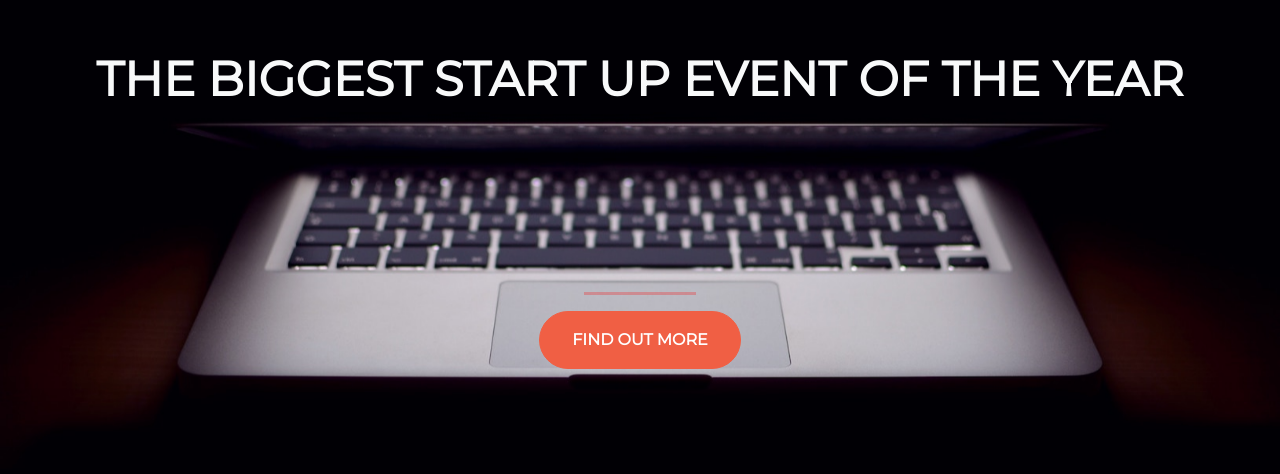
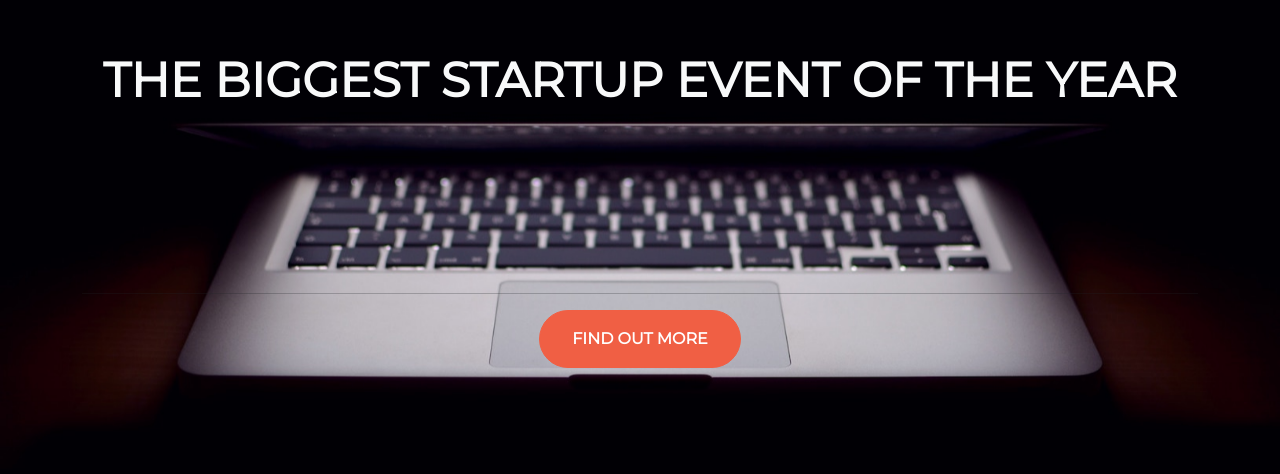
Before and after one commit to satoshimasterbilly/Startup-landing-page, a plain HTML site: page startup!/index.html in a window 1280 px wide. Shown: the part 190-664 px from the top of the page. Drawn offline with nearby package versions, Linux system fonts and the light colour scheme.

Commit message:
Update index.html

```diff
--- a/startup!/index.html
+++ b/startup!/index.html
@@ -8,7 +8,11 @@
     <!-- Google Fonts -->
     <link href="https://fonts.googleapis.com/css?family=Montserrat" rel="stylesheet">
 
-
+    <!-- Note that the below Bootstrap file is a specific version. If you grab the most
+    current from Bootstrap website, you will see the button grow transition being a lot faster
+    than in my video.  Use whichever style sheet you like best! -->
+    <!-- Bootstrap CSS from a CDN. This way you don't have to include the bootstrap file yourself -->
+    <!-- CSS only -->
     <link href="https://cdn.jsdelivr.net/npm/bootstrap@5.3.1/dist/css/bootstrap.min.css" rel="stylesheet" integrity="sha384-4bw+/aepP/YC94hEpVNVgiZdgIC5+VKNBQNGCHeKRQN+PtmoHDEXuppvnDJzQIu9" crossorigin="anonymous">
 
     <!-- My own stylesheet -->
@@ -18,17 +22,18 @@
       <div class="container d-flex align-items-center h-100">
         <div class="row">
           <header class="text-center col-12">
-        <h1 class="text-uppercase"><strong>The biggest start up event of the year</strong></h1>
+              <h1 class="text-uppercase">
+                <strong>the biggest startup event of the year</strong>
+              </h1>
+
+          </header>
           <div class="buffer col-12"></div>
-
-        <hr class="style1">
-        </header>
           <section class="text-center col-12">
-     <a href= "https://mailchi.mp/bd203ea00ba9/zero-to-mastery-billy">
-      <button class="btn btn-primary btn-xl">Find out more</button>
-     </a>
+            <hr>
+            <a href="https://mailchi.mp/0e57673a0148/ztmstudents" ><button  class="btn btn-primary btn-xl">Find Out More</button></a>
           </section>
         </div>
+
       </div>
   </body>
 </html>
```
Lines whose indentation alone changed are shown as unchanged.
